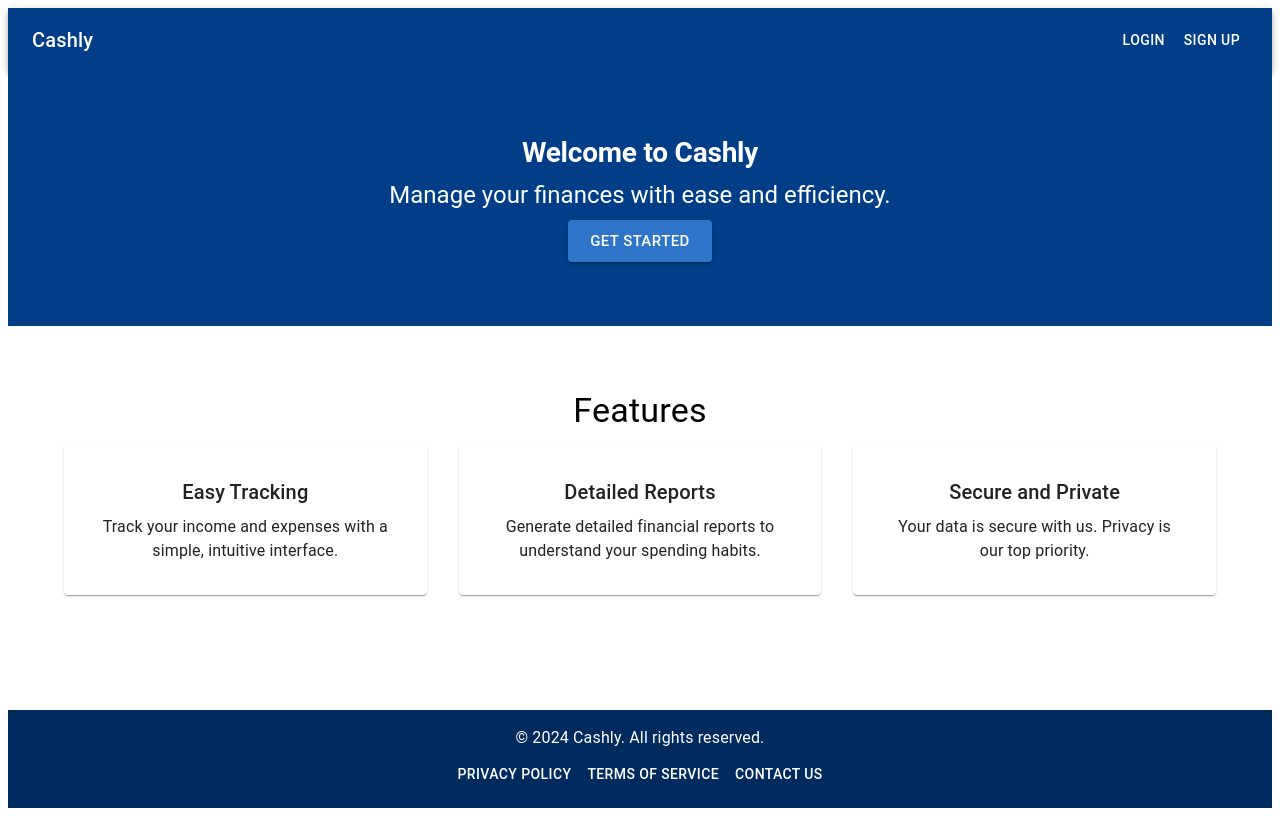
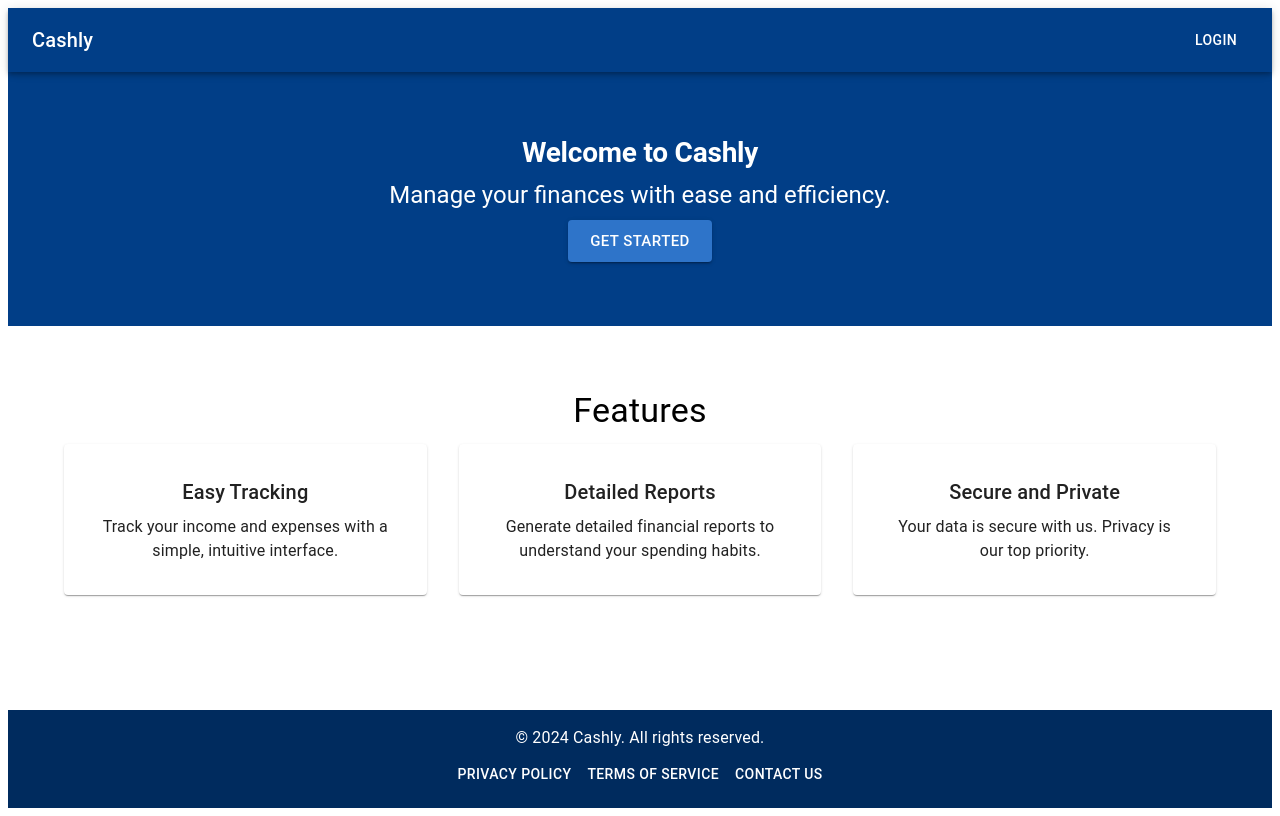
Before and after one commit to ahmedselamin/Cashly-v7, a React (Vite) app in the folder client/: page / in a window 1280 px wide. Built offline with nearby package versions, Linux system fonts and the light colour scheme.

Commit message:
sticky bar

```diff
--- a/client/src/Pages/LandingPage.jsx
+++ b/client/src/Pages/LandingPage.jsx
@@ -15,16 +15,13 @@ const LandingPage = () => {
   return (
     <Box sx={{ display: "flex", flexDirection: "column", minHeight: "100vh" }}>
       {/* Header */}
-      <AppBar position="static">
+      <AppBar position="sticky">
         <Toolbar>
           <Typography variant="h6" sx={{ flexGrow: 1 }}>
             Cashly
           </Typography>
           <Button color="inherit" component={Link} to="/login">
             Login
-          </Button>
-          <Button color="inherit" component={Link} to="/signup">
-            Sign Up
           </Button>
         </Toolbar>
       </AppBar>
```
